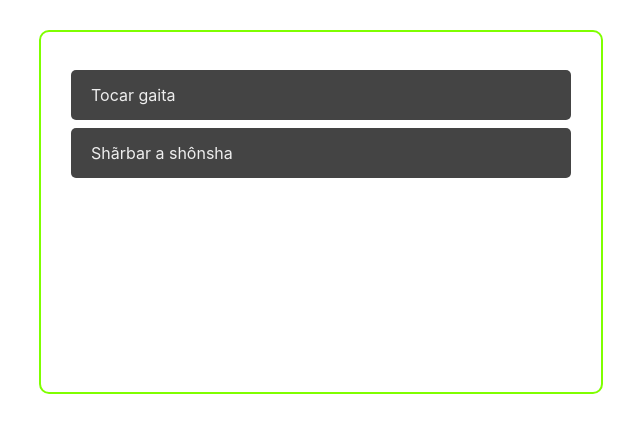
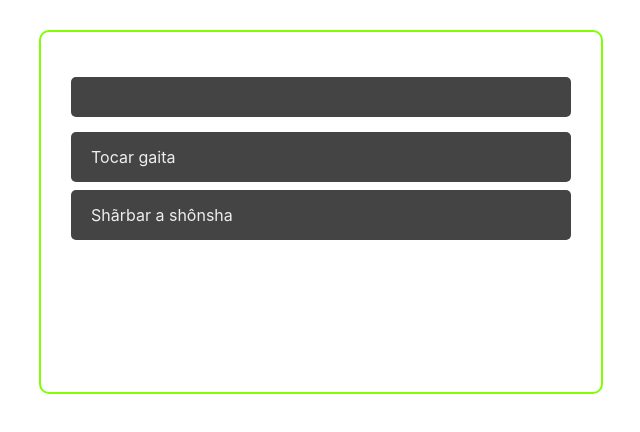
Before and after one commit to adolfoscheidt/projeto-byne-stocks, a React (Create React App) app: page /1 in a window 1280 px wide. Shown: the top 432 px of the page, without its empty margins (319-959 px from the left). Built offline with nearby package versions, Linux system fonts and the light colour scheme.

Commit message:
convertendo .js para .jsx

```diff
--- a/src/App.js
+++ b/src/App.jsx
@@ -1,6 +1,7 @@
 import React, { useState } from "react";
 import Tasks from "./components/Tasks";
 import "./App.css";
+import AddTask from "./components/AddTask";
 
 
 const App = () => {
@@ -21,6 +22,7 @@
   return (
     <>
       <div className="container">
+        <AddTask />
         <Tasks tarefas={tasks}/>
       </div>
 
--- /dev/null
+++ b/src/components/AddTask.css
@@ -0,0 +1,16 @@
+.add-task-container{
+    margin: 15px 0;
+    width: 100%;
+    display: flex;
+}
+
+.add-task-input{
+    height: 40px;
+    padding: 0 10px;
+    border-radius: 5px;
+    border: none;
+    flex: 2;
+    background-color: #444;
+    color: #eee;
+    font-size: 16 px;
+}
--- /dev/null
+++ b/src/components/AddTask.jsx
@@ -0,0 +1,12 @@
+import React from "react";
+import "./AddTask.css";
+
+const AddTask = () => {
+  return (
+    <div className="add-task-container">
+      <input className="add-task-input" type="text" />
+    </div>
+  );
+};
+
+export default AddTask;
```
Also changed, not shown: src/components/Task.jsx (renamed from src/components/Task.js), src/components/Tasks.jsx (renamed from src/components/Tasks.js).
